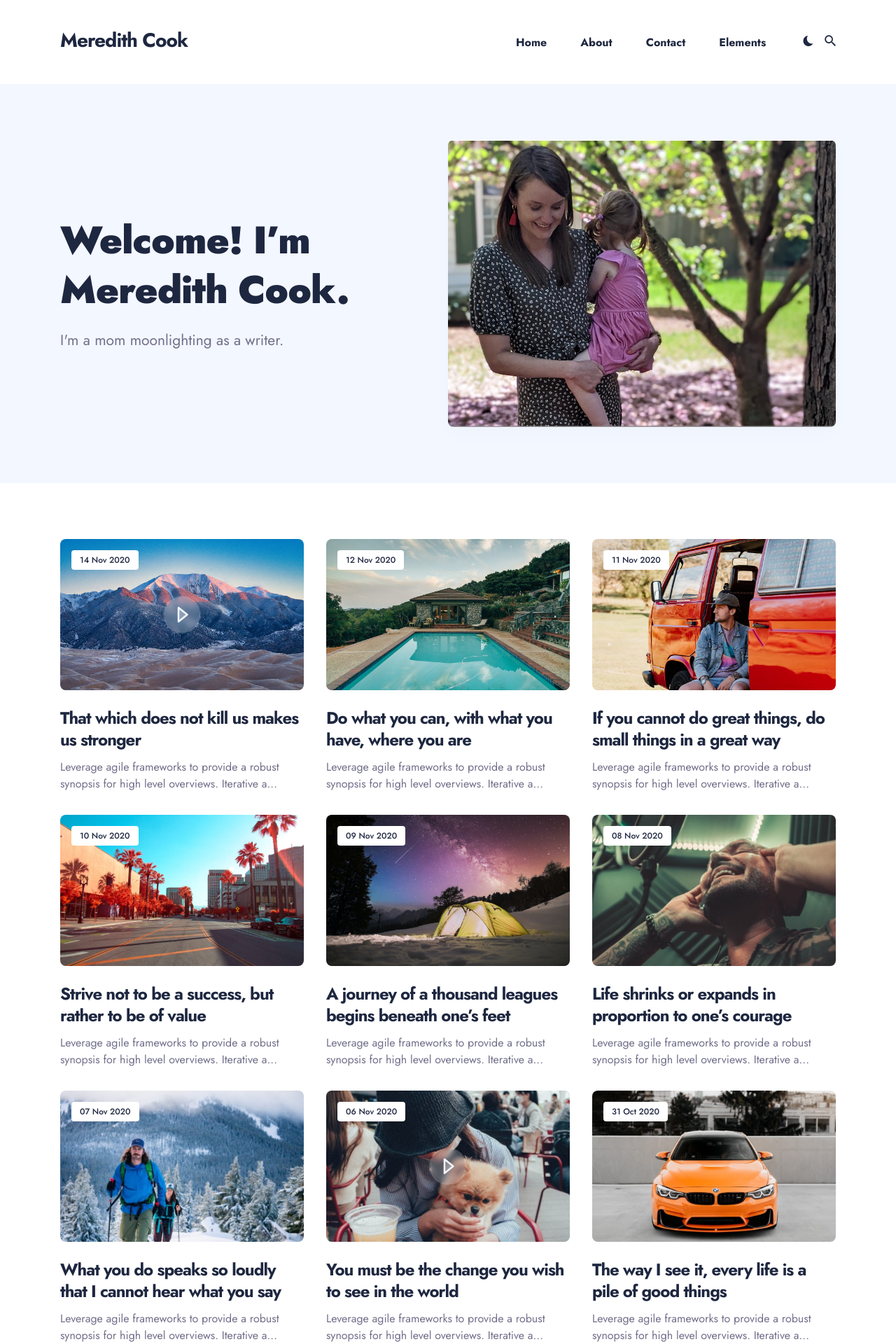
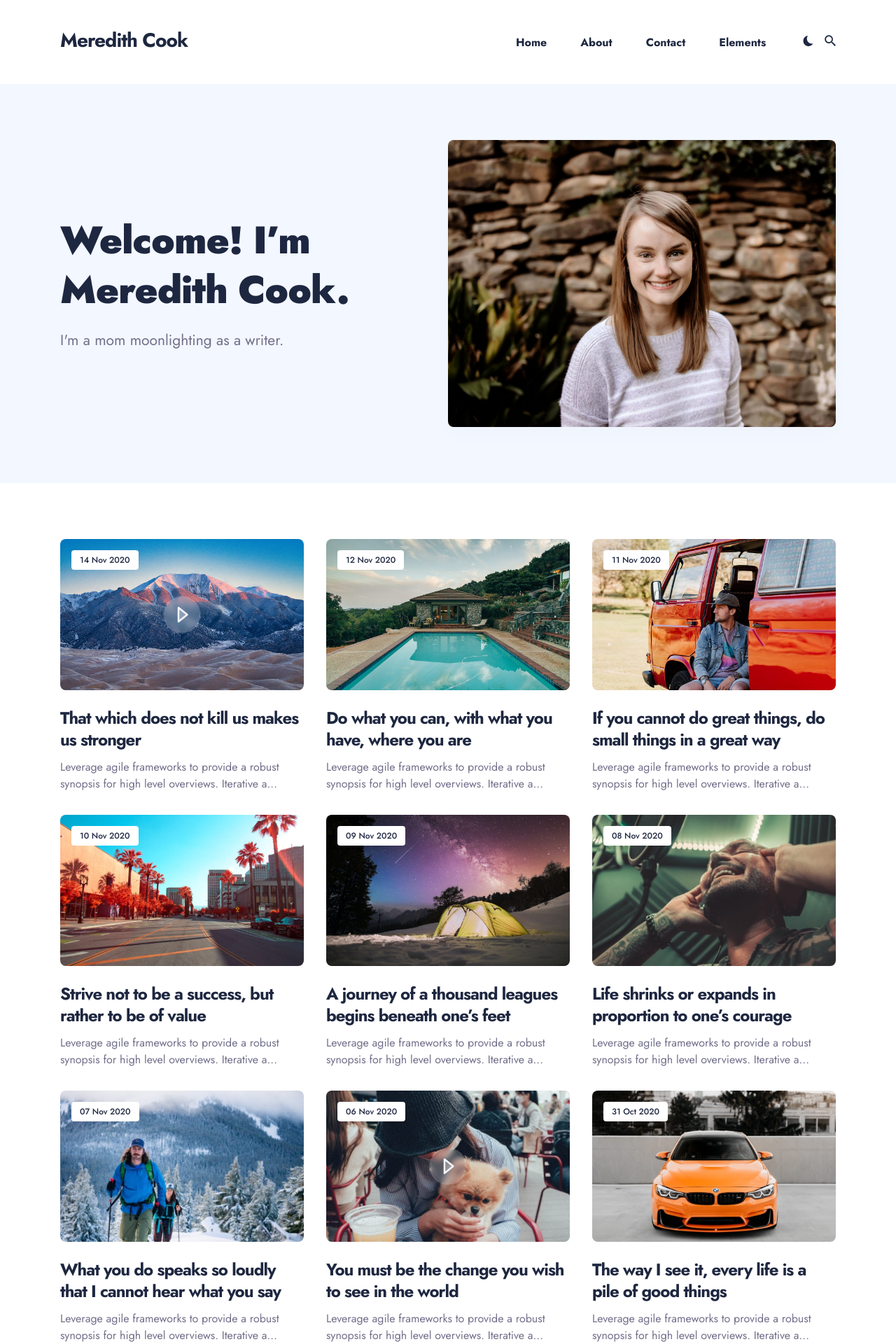
Before and after one commit to iogbole/mencatheme, a Jekyll site: the page built from index.html, in a window 1280 px wide. Shown: the top 1920 px of the page at 70% size. Built offline with Jekyll 4.4.1, drawn with Linux system fonts in a browser that asks for light colours; nearby versions of some CDN libraries; the list of posts is cut into pages by our own code.

Commit message:
Update _config.yml

```diff
--- a/_config.yml
+++ b/_config.yml
@@ -32,7 +32,7 @@ social:
 hero:
   hero__title: Welcome! I’m Meredith Cook.
   hero__description: I'm a mom moonlighting as a writer.
-  hero__image: '/images/easter.jpg'
+  hero__image: '/images/headshot.png'
 
 
 #-------------------------------
```
